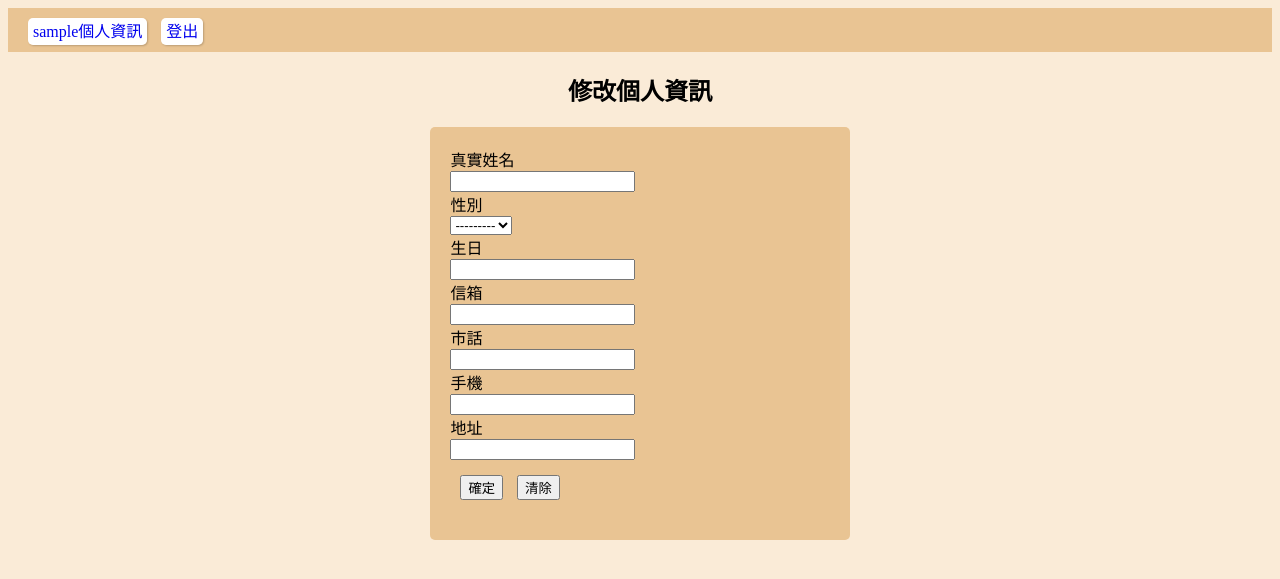
After one commit to Ohnokaoru/myshop, a Django app: template userprofile/templates/userprofile/edit-userprofile.html in a window 1280 px wide. The commit adds this page. Shown: the top 579 px of the page. Run offline with Django 5.2, Linux system fonts and the light colour scheme; the template is opened without the code that fills it: values that come from a table or form of the project are taken from there, others are empty; the visitor is signed in with stand-in values (Sample User, id 1).

Commit message:
新增view-userprofile與view-userprofile.html

```diff
--- a/static/css/style.css
+++ b/static/css/style.css
@@ -17,6 +17,24 @@ body {
     box-shadow: 1px 1px 2px rgba(0, 0, 0, 0.2);
 }
 
+#edit-a-button a {
+    text-decoration: none;
+    background-color: white;
+    padding: 5px;
+    border-radius: 5px;
+    display: inline-block;
+    margin-left: auto;
+    margin-right: auto;
+    box-shadow: 1px 1px 2px rgba(0, 0, 0, 0.2);
+}
+
+#edit-a-button {
+    text-align: center;
+    padding: 10px;
+}
+
+
+
 #title {
     text-align: center;
 }
@@ -30,7 +48,9 @@ body {
 
 
 #user-register-form,
-#create-userprofile-form {
+#create-userprofile-form,
+#edit-userprofile-form,
+#view-userprofile {
     background-color: rgb(233, 196, 147);
     width: 30%;
     margin: auto;
--- a/templates/base.html
+++ b/templates/base.html
@@ -14,7 +14,7 @@
 <body>
     <div id="navbar">
         {% if request.user.is_authenticated %}
-        <a href="{% url 'create-userprofile' %}">{{user.username}}個人資訊</a>
+        <a href="{% url 'view-userprofile' %}">{{user.username}}個人資訊</a>
         <a href="{% url 'user-logout' %}">登出</a>
         {% else %}
         <a href="{% url 'user-register' %}">註冊</a>
--- /dev/null
+++ b/userprofile/templates/userprofile/edit-userprofile.html
@@ -0,0 +1,58 @@
+{% extends "base.html" %}
+{% load static %}
+{% block title %}修改個人資訊{% endblock %}
+
+{% block content %}
+<div id="title">
+    <h2>修改個人資訊</h2>
+</div>
+
+<div id="edit-userprofile-form">
+    <form action="" method="POST">
+        {% csrf_token %}
+        <label for="{{form.name.id_for_label}}">真實姓名</label> <br>
+        {{form.name}} <br>
+
+        <label for="{{form.gender.id_for_label}}">性別</label> <br>
+        {{form.gender}} <br>
+
+        <label for="{{form.birthday.id_for_label}}">生日</label> <br>
+        {{form.birthday}} <br>
+
+        <label for="{{form.email.id_for_label}}">信箱</label> <br>
+        {{form.email}} <br>
+
+        <label for="{{form.tel.id_for_label}}">市話</label> <br>
+        {{form.tel}} <br>
+
+        <label for="{{form.phone.id_for_label}}">手機</label> <br>
+        {{form.phone}} <br>
+
+        <label for="{{form.address.id_for_label}}">地址</label> <br>
+        {{form.address}} <br>
+
+
+        <input type="submit" name="" id="submit-button" value="確定">
+        <input type="reset" name="" id="reset" value="清除">
+
+
+        <div id="message"> {{message}}</div>
+
+        <div id="errors">
+            {% for field in form %}
+            {% if field.errors %}
+            {% for error in field.errors %}
+            {{error}} <br>
+            {% endfor %}
+            {% endif %}
+            {% endfor %}
+
+            {% if non_field.errors %}
+            {% for error in non_field.errors %}
+            {{error}} <br>
+            {% endfor %}
+            {% endif %}
+        </div>
+    </form>
+</div>
+{% endblock %}
--- a/userprofile/urls.py
+++ b/userprofile/urls.py
@@ -2,5 +2,7 @@ from django.urls import path
 from . import views
 
 urlpatterns = [
+    path("view-userprofile/", views.view_userprofile, name="view-userprofile"),
     path("create-userprofile/", views.create_userprofile, name="create-userprofile"),
+    path("edit-userprofile/", views.edit_userprofile, name="edit-userprofile"),
 ]
```
Also changed, not shown: userprofile/templates/userprofile/view-userprofile.html (added, +33 -0 lines), userprofile/views.py (+50 -4 lines), 1 other file.
